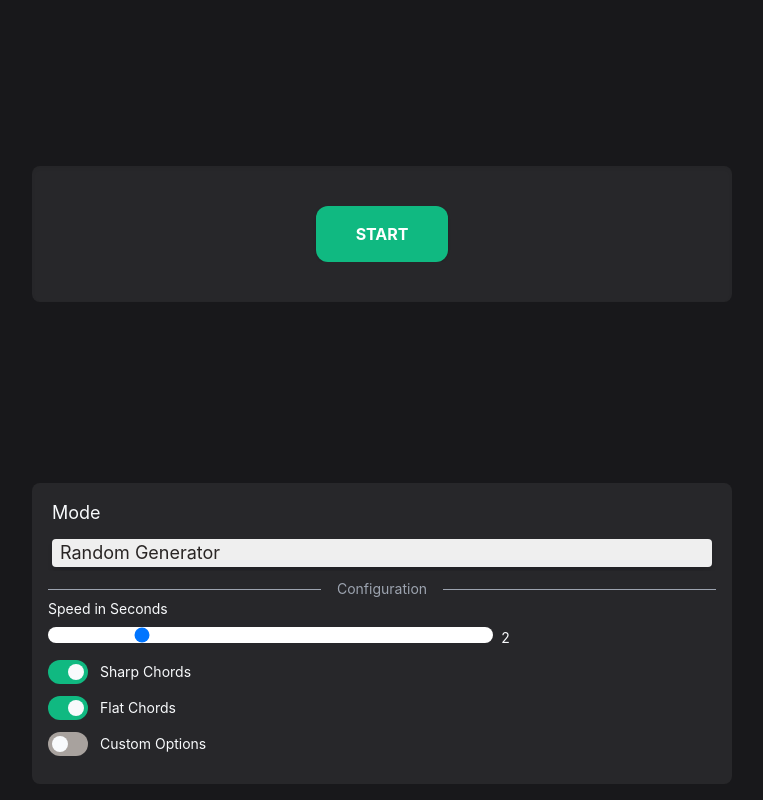
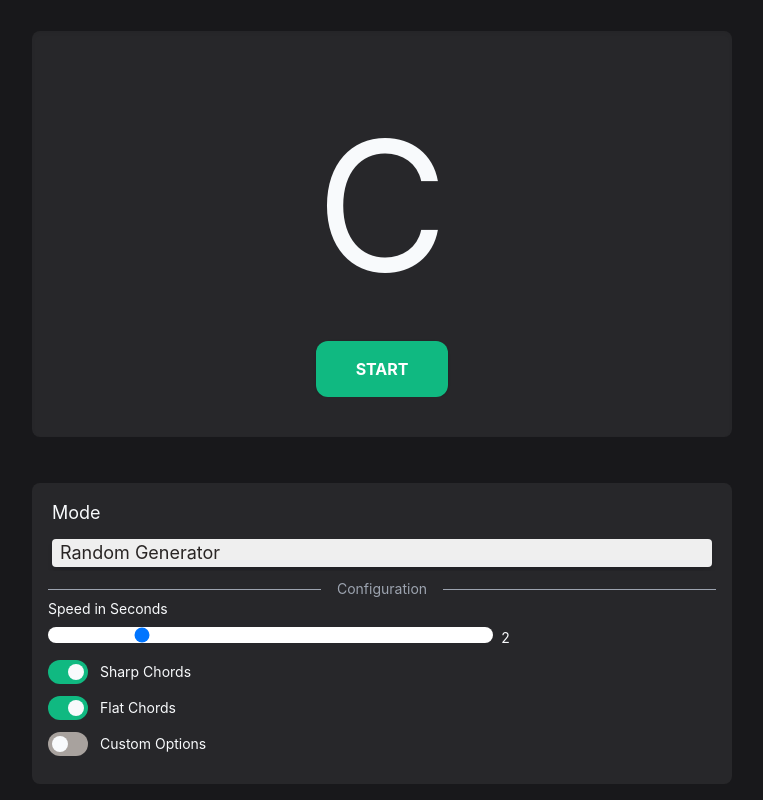
Before and after one commit to brunokian/chords-generator, a React (Create React App) app: page / in a window 1280 px wide. Shown: the whole page, without its empty margins (258-1021 px from the left). Built offline with nearby package versions, Linux system fonts and the light colour scheme.

Commit message:
Desesconder a nota

```diff
--- a/src/App.js
+++ b/src/App.js
@@ -47,10 +47,7 @@ function App() {
     <Template state={state} setState={setStateValue}>
       <div className='bg-zinc-800 py-10 rounded-lg w-[350px] md:w-[700px] shadow-inner overflow-hidden'>
         <div className='w-full flex flex-col overflow-hidden'>
-          {state.hasStarted ?
-            <div className='text-[100px] md:text-[180px] sm:text-[135px] mx-auto overflow-hidden'> {state.currentChord ?? "C"} </div>
-          :""}
-
+          <div className='text-[100px] md:text-[180px] sm:text-[135px] mx-auto overflow-hidden'> {state.currentChord ?? "C"} </div>
           <button className='bg-emerald-500 text-white rounded-xl py-4 px-10 font-bold mx-auto shadow' onClick={buttonClick}>
             {state.hasStarted ? 'STOP' : 'START'}
           </button>
```
